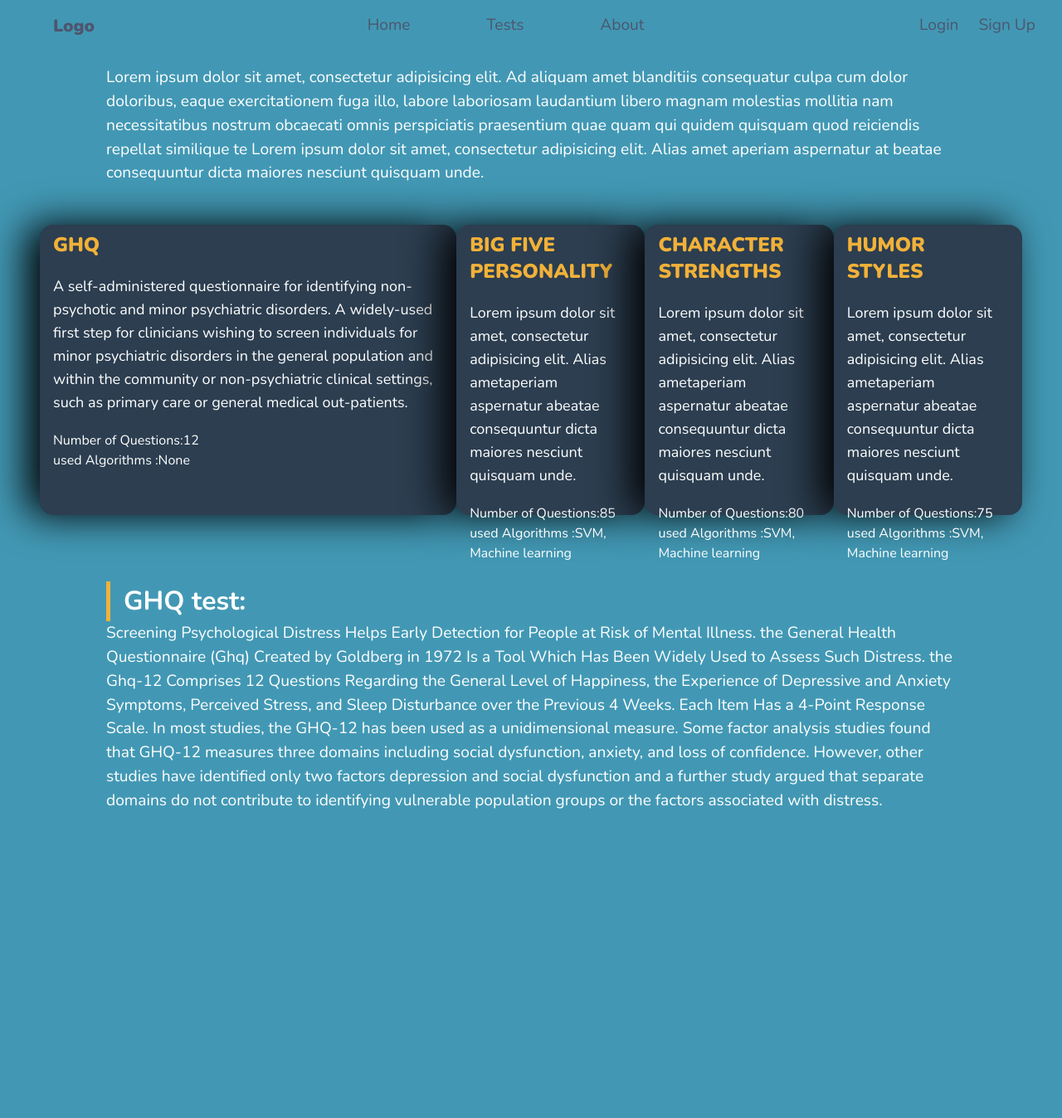
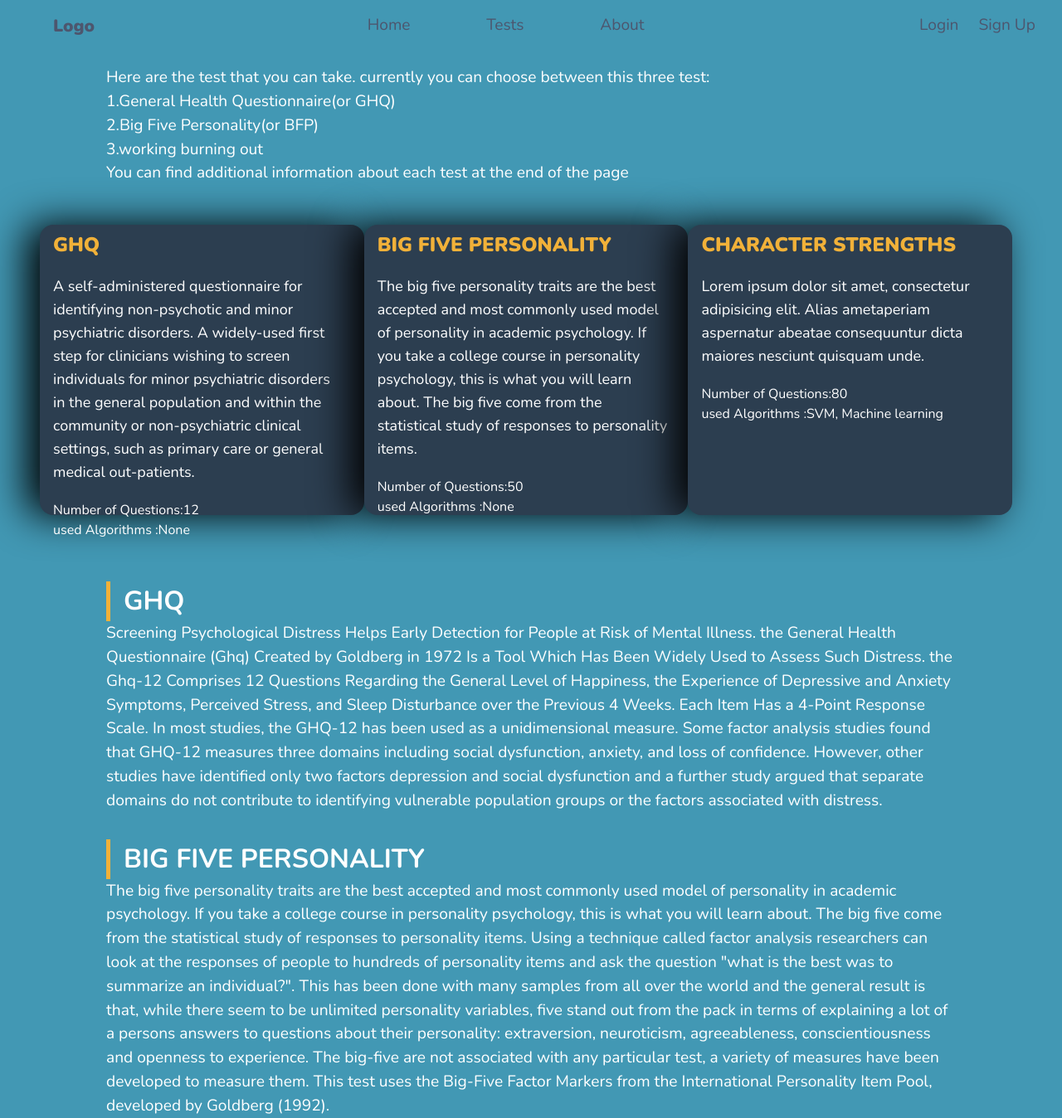
Before and after one commit to mostafa-rezaie/how-is-my-mental-health, a Vue app: page /tests in a window 1280 px wide. Shown: the whole page at 83% size. Before the commit the page ends 980 px from the top, so only its background shows below. Built offline with nearby package versions, Linux system fonts and the light colour scheme.

Commit message:
add description for ghq and bfp

```diff
--- a/src/routes.js
+++ b/src/routes.js
@@ -6,11 +6,12 @@ import AboutUs from './views/AboutUs'
 import Tests from './views/Tests'
 import TakeTest from './views/TakeTest'
 import GHQTest from './views/tests/GHQTest'
+import BFPTTest from './views/tests/BFPTTest.vue'
 import Results from './views/Results'
 
 export const routes = [
     {path: '', component: Home ,name:'home'},
-    {path: '/login', component: Login},
+    {path: '/login', component: Login , name:'login'},
     {path: '/sign-up', component: SignUp},
     {path: '/forget-pass', component: ForgetPassword},
     {path: '/about-us', component: AboutUs},
@@ -26,7 +27,14 @@ export const routes = [
                 path: 'GHQ',
                 name: 'ghqtest',
                 component: GHQTest
-            }]
+            },
+            {
+                path: 'BFP',
+                name: 'bfptest',
+                component: BFPTTest
+            },
+
+        ]
     },
     {path:'/results',component:Results , name:'results'}
 ]
--- a/src/views/TakeTest.vue
+++ b/src/views/TakeTest.vue
@@ -28,6 +28,8 @@ export default {
     return {
       answers: [],
       isAnsweredAll: false,
+      questionnaireId:'',
+      questionnaireName:this.$router.currentRoute.name
     };
   },
   methods: {
@@ -49,7 +51,7 @@ export default {
             Authorization: "Token " + localStorage.getItem("token"),
           },
           data: {
-            questionnaireId: "3",
+            questionnaireId: this.questionnaireId,
             data: this.answers,
           },
         };
@@ -61,6 +63,20 @@ export default {
         });
       }
     },
+  },
+  computed: {
+    getQuestionnareName(){
+      return this.$router.currentRoute.name
+    }
+  },
+  mounted() {
+    if (this.questionnaireName == 'ghqtest'){
+      this.questionnaireId = '5'
+    }else{
+      if (this.questionnaireName == 'bfptest'){
+        this.questionnaireId = '6'
+      }
+    }
   },
 };
 </script>
--- a/src/views/Tests.vue
+++ b/src/views/Tests.vue
@@ -2,17 +2,17 @@
   <div>
     <Header />
     <div class="tests-text">
-      Lorem ipsum dolor sit amet, consectetur adipisicing elit. Ad aliquam amet
-      blanditiis consequatur culpa cum dolor doloribus, eaque exercitationem
-      fuga illo, labore laboriosam laudantium libero magnam molestias mollitia
-      nam necessitatibus nostrum obcaecati omnis perspiciatis praesentium quae
-      quam qui quidem quisquam quod reiciendis repellat similique te Lorem ipsum
-      dolor sit amet, consectetur adipisicing elit. Alias amet aperiam
-      aspernatur at beatae consequuntur dicta maiores nesciunt quisquam unde.
+      Here are the  test that you can take. currently you can choose between this three test: <br>
+      1.General Health Questionnaire(or GHQ) <br>
+      2.Big Five Personality(or BFP) <br>
+      3.working burning out
+      <br>
+      You can find additional information about each test at the end of the page
     </div>
 
     <div class="card-list">
       <div
+        class="card-wrapper"
         v-for="(test, id) in tests"
         @click="clickHandler(test.name, test.numQuestion, test.duration)"
         :key="id"
@@ -26,9 +26,7 @@
       </div>
     </div>
     <div class="test-description">
-      <h2 class="test-header">
-        GHQ test:
-      </h2>
+      <h2 class="test-header">GHQ </h2>
       <div class="ghq-desc">
         Screening Psychological Distress Helps Early Detection for People at
         Risk of Mental Illness. the General Health Questionnaire (Ghq) Created
@@ -45,6 +43,27 @@
         population groups or the factors associated with distress.
       </div>
     </div>
+    <div class="test-description">
+      <h2 class="test-header">BIG FIVE PERSONALITY </h2>
+      <div class="ghq-desc">
+        The big five personality traits are the best accepted and most commonly
+        used model of personality in academic psychology. If you take a college
+        course in personality psychology, this is what you will learn about. The
+        big five come from the statistical study of responses to personality
+        items. Using a technique called factor analysis researchers can look at
+        the responses of people to hundreds of personality items and ask the
+        question "what is the best was to summarize an individual?". This has
+        been done with many samples from all over the world and the general
+        result is that, while there seem to be unlimited personality variables,
+        five stand out from the pack in terms of explaining a lot of a persons
+        answers to questions about their personality: extraversion, neuroticism,
+        agreeableness, conscientiousness and openness to experience. The
+        big-five are not associated with any particular test, a variety of
+        measures have been developed to measure them. This test uses the
+        Big-Five Factor Markers from the International Personality Item Pool,
+        developed by Goldberg (1992).
+      </div>
+    </div>
     <div class="modal-container">
       <Modal
         @toggle-modal="toggleModal"
@@ -52,6 +71,7 @@
         :question-count="questionCount"
         :test-name="testName"
         :test-duration="testDuration"
+        :test-url="testUrl"
       />
     </div>
   </div>
@@ -86,10 +106,10 @@ export default {
           id: 2,
           name: "BIG FIVE PERSONALITY",
           description:
-            "Lorem ipsum dolor sit amet, consectetur adipisicing elit. Alias ametaperiam aspernatur abeatae consequuntur dicta maiores nesciunt quisquam unde.",
-          numQuestion: "85",
-          algorithms: "SVM, Machine learning",
-          duration: "15",
+            "The big five personality traits are the best accepted and most commonly used model of personality in academic psychology. If you take a college course in personality psychology, this is what you will learn about. The big five come from the statistical study of responses to personality items.  ",
+          numQuestion: "50",
+          algorithms: "None",
+          duration: "10-15",
         },
         {
           id: 3,
@@ -100,20 +120,21 @@ export default {
           algorithms: "SVM, Machine learning",
           duration: "20",
         },
-        {
-          id: 4,
-          name: "HUMOR STYLES",
-          description:
-            "Lorem ipsum dolor sit amet, consectetur adipisicing elit. Alias ametaperiam aspernatur abeatae consequuntur dicta maiores nesciunt quisquam unde.",
-          numQuestion: "75",
-          algorithms: "SVM, Machine learning",
-          duration: "25",
-        },
+        // {
+        //   id: 4,
+        //   name: "HUMOR STYLES",
+        //   description:
+        //     "Lorem ipsum dolor sit amet, consectetur adipisicing elit. Alias ametaperiam aspernatur abeatae consequuntur dicta maiores nesciunt quisquam unde.",
+        //   numQuestion: "75",
+        //   algorithms: "SVM, Machine learning",
+        //   duration: "25",
+        // },
       ],
       modalShow: false,
       questionCount: "0",
       testDuration: "0",
       testName: "",
+      testUrl: "",
     };
   },
   methods: {
@@ -121,6 +142,11 @@ export default {
       this.questionCount = questionCount;
       this.testDuration = testDuration;
       this.testName = testName;
+      if (testName == "GHQ") {
+        this.testUrl = "ghqtest";
+      } else if (testName == "BIG FIVE PERSONALITY") {
+        this.testUrl = "bfptest";
+      }
       this.toggleModal();
       // console.log('clicked');
       // this.$refs.modal.toggleModal();
@@ -139,13 +165,13 @@ export default {
   font-size: 1.2rem;
   margin: 2rem auto 0 auto;
 }
-.test-description{
+.test-description {
   width: 80%;
   color: white;
   font-size: 1.2rem;
   margin: 2rem auto 0 auto;
 }
-.test-header{
+.test-header {
   font-size: 2rem;
   font-weight: 700;
   border-left: 5px solid #f1b139;
@@ -154,6 +180,7 @@ export default {
 .card-list {
   display: flex;
   padding: 3rem;
+  flex-grow: 1;
 }
 
 .card-list a div {
@@ -164,4 +191,7 @@ export default {
   /*margin-left: -1rem;*/
   /*background-color: red;*/
 }
+.card-wrapper {
+  width: 33%;
+}
 </style>
--- /dev/null
+++ b/src/views/tests/BFPTTest.vue
@@ -0,0 +1,199 @@
+<template>
+  <div class="ghq-test-container">
+    <div class="questions-container">
+      <div class="question" v-for="(question, index) in questions" :key="index">
+        <br />
+        <span>{{ question.qid }}.</span>
+        {{ question.title }}
+        <div class="radio-group">
+          <label class="radio-container">
+            <input
+              type="radio"
+              value="1"
+              :name="getName(question.qid)"
+              @change="onChange($event)"
+            />
+            <span class="checkmark"></span>
+            <span class="text-choice">Totally Disagree</span>
+          </label>
+          <label class="radio-container">
+            <input
+              type="radio"
+              value="2"
+              :name="getName(question.qid)"
+              @change="onChange($event)"
+            />
+            <span class="checkmark"></span>
+            <span class="text-choice">Disagree</span>
+          </label>
+          <label class="radio-container">
+            <input
+              type="radio"
+              value="3"
+              :name="getName(question.qid)"
+              @change="onChange($event)"
+            />
+            <span class="checkmark"></span>
+            <span class="text-choice">Neutral</span>
+          </label>
+          <label class="radio-container">
+            <input
+              type="radio"
+              value="4"
+              :name="getName(question.qid)"
+              @change="onChange($event)"
+            />
+            <span class="checkmark"></span>
+            <span class="text-choice">Agree</span>
+          </label>
+          <label class="radio-container">
+            <input
+              type="radio"
+              value="5"
+              :name="getName(question.qid)"
+              @change="onChange($event)"
+            />
+            <span class="checkmark"></span>
+            <span class="text-choice">Totally Agree</span>
+          </label>
+        </div>
+      </div>
+    </div>
+  </div>
+</template>
+
+<script>
+import axios from "axios";
+
+export default {
+  name: "BFPTTest",
+  props: {},
+  data() {
+    return {
+      testName: "bpfttest",
+      questions: [],
+      answers: [],
+    };
+  },
+  methods: {
+    getName(questionNumber) {
+      return questionNumber;
+    },
+    onChange(event) {
+      let flag = 0;
+      this.answers.forEach((item) => {
+        if (item.qid === event.target.name) {
+          item.answer = event.target.value;
+          flag = 1;
+        }
+      });
+      if (flag == 0) {
+        this.answers.push({
+          qid: event.target.name,
+          answer: event.target.value,
+        });
+      }
+      if (this.questions.length == this.answers.length){
+        this.$emit('send-data',this.answers)
+      }
+    },
+  },
+  mounted() {
+    console.log("hello");
+    const options = {
+      url: "http://192.168.1.9:8000/tests-api/get-questions/bfp",
+      method: "GET",
+      headers: {
+        Accept: "application/json",
+        "Content-Type": "application/json;charset=UTF-8",
+        Authorization: "Token " + localStorage.getItem("token"),
+      },
+    };
+    // axios(options).then((res) => console.log(res.data));
+    axios(options)
+      .then((res) => res.data)
+      .then((res) => {
+        console.log(res);
+        this.questions = res;
+      });
+    // TODO:unauth access
+  },
+};
+</script>
+
+<style scoped>
+.ghq-test-container {
+  color: white;
+  width: 80%;
+  margin: 3rem auto;
+  font-size: 2rem;
+  font-weight: bold;
+  text-align: center;
+}
+
+label {
+  font-size: 1.5rem;
+  margin-right: 2rem;
+}
+
+.radio-container {
+  /*display: block;*/
+  position: relative;
+  padding-left: 2rem;
+  cursor: pointer;
+  font-size: 1.5rem;
+  -webkit-user-select: none;
+  -moz-user-select: none;
+  -ms-user-select: none;
+  user-select: none;
+}
+
+.text-choice {
+  font-size: 1.2rem;
+}
+
+.radio-container input {
+  position: absolute;
+  opacity: 0;
+  cursor: pointer;
+  height: 0;
+  width: 0;
+}
+
+.checkmark {
+  position: absolute;
+  top: 2px;
+  left: 0;
+  height: 25px;
+  width: 25px;
+  background-color: #4d566e;
+  border-radius: 50%;
+}
+
+.radio-container:hover input ~ .checkmark {
+  background-color: #ccc;
+}
+
+.radio-container input:checked ~ .checkmark {
+  background-color: #f1b139;
+}
+
+.checkmark:after {
+  content: "";
+  position: absolute;
+  display: none;
+}
+
+.radio-container input:checked ~ .checkmark:after {
+  display: block;
+}
+
+.radio-container .checkmark:after {
+  top: 33%;
+  left: 33%;
+  width: 10px;
+  height: 10px;
+  border-radius: 50%;
+  background: white;
+}
+</style>
```
